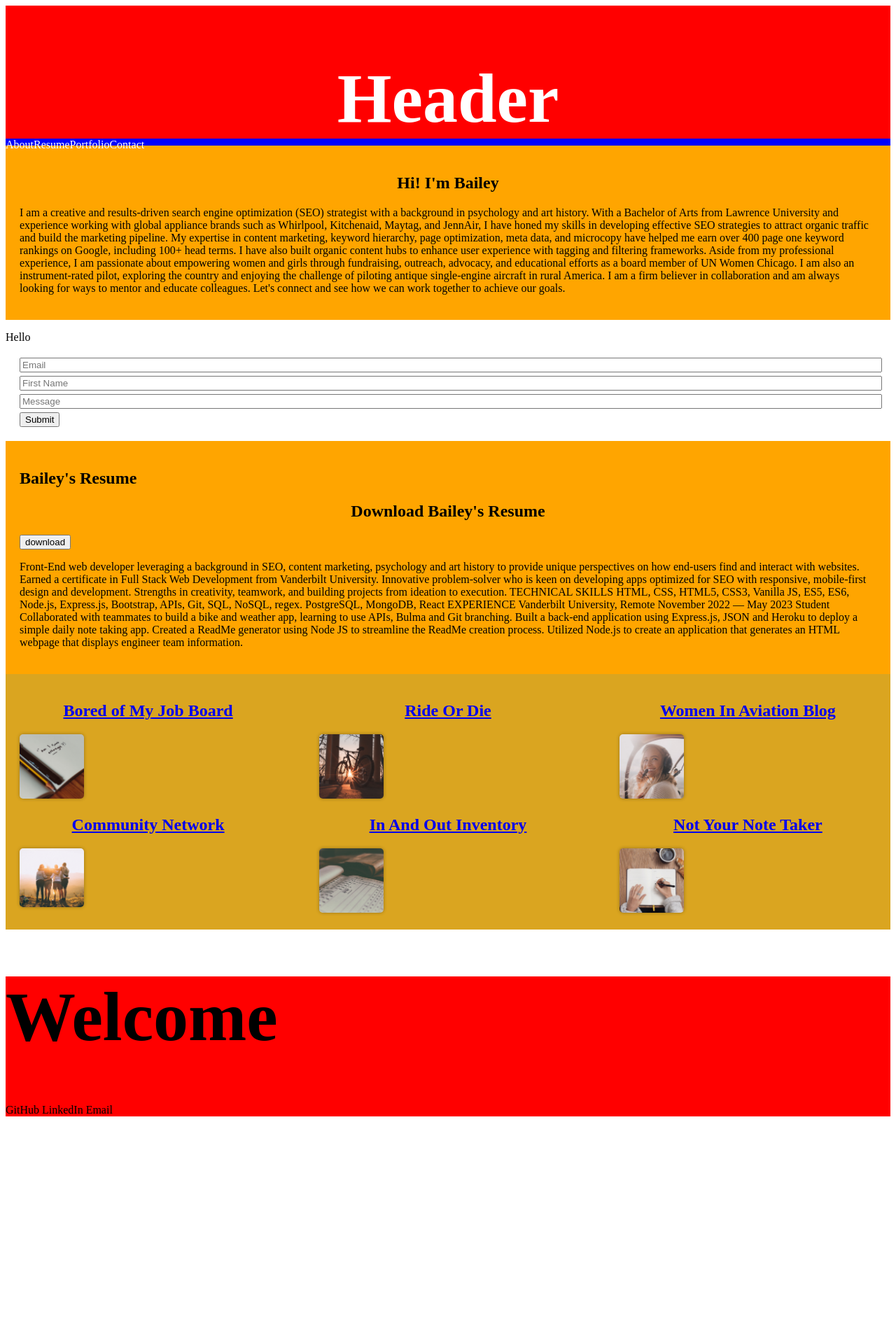
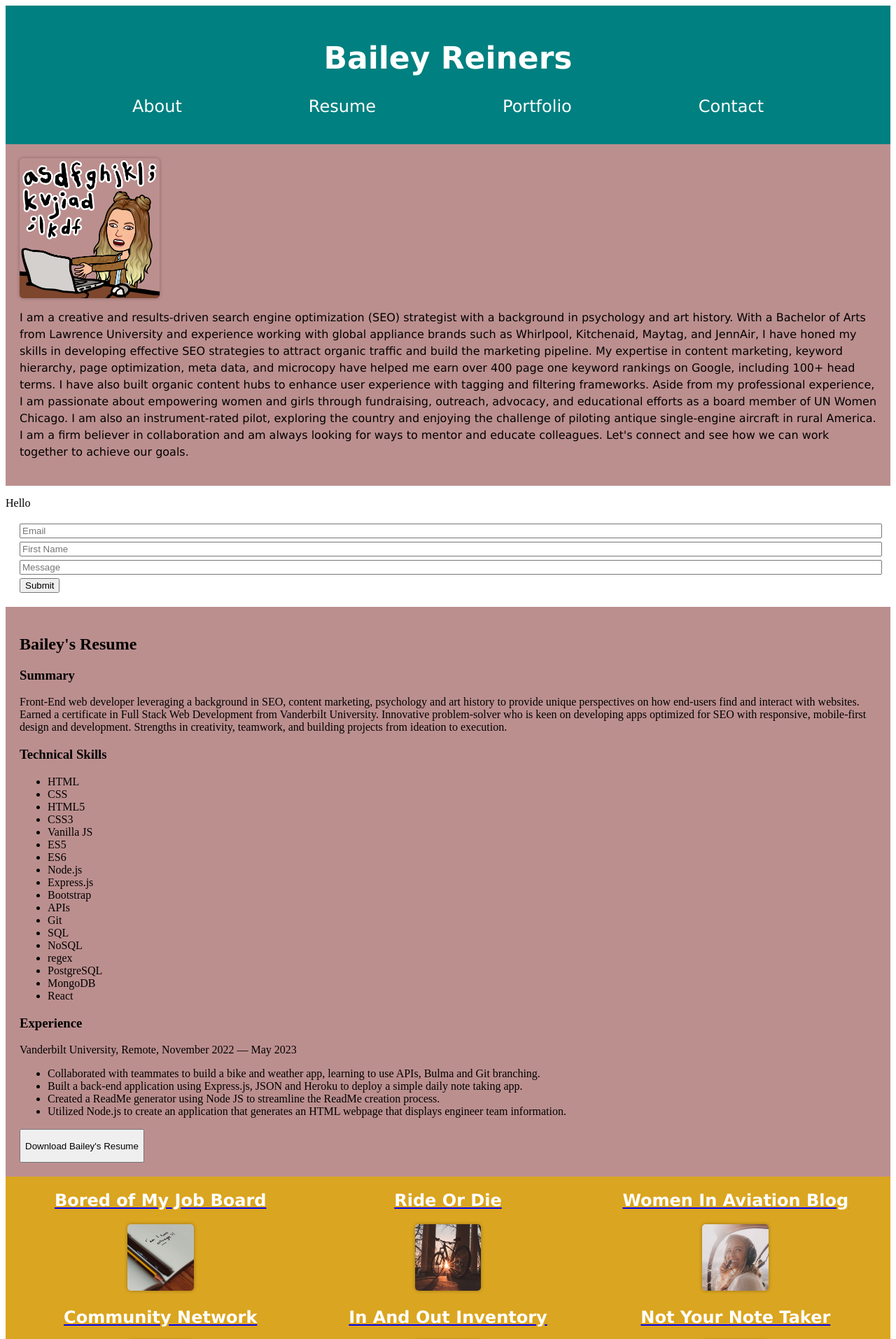
Before and after one commit to skyeflier/meet-bailey, a React (Create React App) app: page /resume in a window 1280 px wide. Shown: the top 1913 px of the page at 70% size. Before the commit the page ends 1603 px from the top, so only its background shows below. Built offline with nearby package versions, Linux system fonts and the light colour scheme.

Commit message:
updated css

```diff
--- a/src/App.js
+++ b/src/App.js
@@ -1,14 +1,14 @@
 import React from "react";
 // import HomePage from './HomePage';
 import Header from './components/Header/Header';
-// import Navbar from './components/Header/Navbar'; //?? DO I IMPORT THIS?
+// import Navbar from './components/Header/Navbar';
 
 import About from './components/About';
 import Contact from './components/Contact/index';
 import Resume from './components/Resume';
 import Portfolio from './components/Portfolio/Portfolio';
 // import Project from './components/Portfolio/Project';
-import Footer from './components/Footer'; // ?? DON'T THINK I IMPORT THIS
+import Footer from './components/Footer';
 
 // import Route from './components/Route';
 
@@ -21,7 +21,7 @@ function App() {
             <Resume />
             <Portfolio />
             <Footer />
-        </div>
+        </div >
     )
 }
 
--- a/src/components/About.js
+++ b/src/components/About.js
@@ -1,34 +1,36 @@
 // CONSIDER RENAMING SECTION TO ABOUT
 import React from 'react';
-import '../styles/Section.css';
-
-// By importing the Section.css file, it is added to the DOM whenever this component loads
-
-// We can also style a component inside of its JavaScript file by adding style properties to its rendered elements
-// Unlike regular HTML, a JSX style property must be an object instead of a string
-// On a style object, we camelCase all property names, and put all of the values in quotes
-// Non quoted values default to "pixels", e.g. height, margin, padding
-
-const styles = {
-    sectionStyles: {
-        background: 'orange',
-    },
-};
-
-// We use JSX curly braces to evaluate the style object on the JSX tag
+import Bitmoji from './bitmoji-of-manic-woman-coding.png'
 
 function About() {
+    const styles = {
+        containerStyles: {
+            display: 'flex',
+            alignItems: 'center',
+            flexWrap: 'wrap',
+            backgroundColor: 'rosybrown',
+            paddingTop: '20px',
+            paddingBottom: '20px',
+        },
+        imageStyles: {
+            width: '200px',
+            height: 'auto',
+            objectFit: 'cover',
+            borderRadius: '5px',
+            boxShadow: '0 0 5px rgba(0, 0, 0, 0.3)',
+            marginRight: '20px',
+        },
+        textStyles: {
+            lineHeight: '1.5em',
+            fontFamily: "'Lucida Sans', 'Lucida Sans Regular', 'Lucida Grande', 'Lucida Sans Unicode', Geneva, Verdana, sans-serif",
+        },
+    };
+
     return (
-        <section id="about" style={styles.sectionStyles} className="section">
-            <h2>Hi! I'm Bailey</h2>
-            <p>
-                I am a creative and results-driven search engine optimization (SEO) strategist with a background in psychology and art history. With a Bachelor of Arts from Lawrence University and experience working with global appliance brands such as Whirlpool, Kitchenaid, Maytag, and JennAir, I have honed my skills in developing effective SEO strategies to attract organic traffic and build the marketing pipeline.
-
-                My expertise in content marketing, keyword hierarchy, page optimization, meta data, and microcopy have helped me earn over 400 page one keyword rankings on Google, including 100+ head terms. I have also built organic content hubs to enhance user experience with tagging and filtering frameworks.
-
-                Aside from my professional experience, I am passionate about empowering women and girls through fundraising, outreach, advocacy, and educational efforts as a board member of UN Women Chicago. I am also an instrument-rated pilot, exploring the country and enjoying the challenge of piloting antique single-engine aircraft in rural America.
-
-                I am a firm believer in collaboration and am always looking for ways to mentor and educate colleagues. Let's connect and see how we can work together to achieve our goals.
+        <section id="about" style={styles.containerStyles} className="section">
+            <img src={Bitmoji} alt="Bitmoji avatar of manic woman with long hair coding" style={styles.imageStyles} />
+            <p style={styles.textStyles}>
+                I am a creative and results-driven search engine optimization (SEO) strategist with a background in psychology and art history. With a Bachelor of Arts from Lawrence University and experience working with global appliance brands such as Whirlpool, Kitchenaid, Maytag, and JennAir, I have honed my skills in developing effective SEO strategies to attract organic traffic and build the marketing pipeline. My expertise in content marketing, keyword hierarchy, page optimization, meta data, and microcopy have helped me earn over 400 page one keyword rankings on Google, including 100+ head terms. I have also built organic content hubs to enhance user experience with tagging and filtering frameworks. Aside from my professional experience, I am passionate about empowering women and girls through fundraising, outreach, advocacy, and educational efforts as a board member of UN Women Chicago. I am also an instrument-rated pilot, exploring the country and enjoying the challenge of piloting antique single-engine aircraft in rural America. I am a firm believer in collaboration and am always looking for ways to mentor and educate colleagues. Let's connect and see how we can work together to achieve our goals.
             </p>
         </section>
     );
--- a/src/components/Contact/style.css
+++ b/src/components/Contact/style.css
@@ -1,5 +1,8 @@
 .form {
   margin: 20px;
+  border: 5px;
+  border-color: rosybrown;
+  font-family: "'Lucida Sans', 'Lucida Sans Regular', 'Lucida Grande', 'Lucida Sans Unicode', Geneva, Verdana, sans-serif",
 }
 
 .form input {
--- a/src/components/Footer.js
+++ b/src/components/Footer.js
@@ -1,37 +1,30 @@
 import React from 'react';
-import '../styles/Footer.css';
 
-// By importing the Footer.css file, it is added to the DOM whenever this component loads
-
-// We can also style a component inside of its JavaScript file by adding style properties to its rendered elements
-// Unlike regular HTML, a JSX style property must be an object instead of a string
-// On a style object, we camelCase all property names, and put all of the values in quotes
-// Non quoted values default to "pixels", e.g. height, margin, padding
-
-const styles = {
-    footerStyle: {
-        background: 'red',
-    },
-    headingStyle: {
-        fontSize: '100px',
-    },
+function Footer() {
+    const styles = {
+        footerStyle: {
+            display: 'flex',
+            flexWrap: 'wrap',
+            alignItems: 'baseline',
+            justifyContent: 'space-evenly',
+            backgroundColor: 'teal',
+            paddingTop: '20px',
+            paddingBottom: '20px',
+        },
+        textStyle: {
+            fontFamily: "'Lucida Sans', 'Lucida Sans Regular', 'Lucida Grande', 'Lucida Sans Unicode', Geneva, Verdana, sans-serif",
+            fontSize: '24px',
+            color: 'white',
+            textDecoration: 'none',
+        }
+    }
+    return (
+        <footer style={styles.footerStyle} className="footer">
+            <a href="#https://github.com/skyeflier" style={styles.textStyle}>GitHub</a>
+            <a href="#https://www.linkedin.com/in/baileyreiners/" style={styles.textStyle}>LinkedIn</a>
+            <a href="#mailto:baileyreiners26@gmail.com" style={styles.textStyle}>Email</a>
+        </footer>
+    )
 };
 
-// We use JSX curly braces to evaluate the style object
-
-function Footer() {
-    return (
-        <footer style={styles.footerStyle} className="footer">
-            <div>
-                <h1 style={styles.headingStyle}>Welcome</h1>
-                <p>
-                    GitHub
-                    LinkedIn
-                    Email
-                </p>
-            </div>
-        </footer>
-    );
-}
-
 export default Footer;
--- a/src/components/Header/Header.js
+++ b/src/components/Header/Header.js
@@ -1,29 +1,23 @@
 import React from 'react';
-import '../../styles/Header.css';
 import Navbar from './Navbar.js';
 
-// By importing the Header.css file, it is added to the DOM whenever this component loads
-
-// We can also style a component inside of its JavaScript file by adding style properties to its rendered elements
-// Unlike regular HTML, a JSX style property must be an object instead of a string
-// On a style object, we camelCase all property names, and put all of the values in quotes
-// Non quoted values default to "pixels", e.g. height, margin, padding
-
-const styles = {
-    headerStyle: {
-        background: 'red',
-    },
-    headingStyle: {
-        fontSize: '100px',
-    },
-};
-
-// We use JSX curly braces to evaluate the style object
-
 function Header() {
+    const styles = {
+        headerStyle: {
+            textAlign: 'center',
+            backgroundColor: 'teal',
+            paddingTop: '20px',
+            paddingBottom: '20px',
+        },
+        textStyle: {
+            fontFamily: "'Lucida Sans', 'Lucida Sans Regular', 'Lucida Grande', 'Lucida Sans Unicode', Geneva, Verdana, sans-serif",
+            fontSize: '44px',
+            color: 'white',
+        }
+    }
     return (
         <header style={styles.headerStyle} className="header">
-            <h1 style={styles.headingStyle}>Header</h1>
+            <h1 style={styles.textStyle}>Bailey Reiners</h1>
             <Navbar />
         </header>
     );
--- a/src/components/Header/Navbar.js
+++ b/src/components/Header/Navbar.js
@@ -1,29 +1,29 @@
 import React from 'react';
-import '../../styles/Navbar.css';
-
-// By importing the Navbar.css file, it is added to the DOM whenever this component loads
-
-// We can also style a component inside of its JavaScript file by adding style properties to its rendered elements
-// Unlike regular HTML, a JSX style property must be an object instead of a string
-// On a style object, we camelCase all property names, and put all of the values in quotes
-// Non quoted values default to "pixels", e.g. height, margin, padding
-
-const styles = {
-    navbarStyle: {
-        background: 'blue',
-        justifyContent: 'flex-end',
-    },
-};
-
-// We use JSX curly braces to evaluate the style object on the JSX tag
 
 function Navbar() {
+    const styles = {
+        navbarStyle: {
+            display: 'flex',
+            flexWrap: 'wrap',
+            alignItems: 'baseline',
+            justifyContent: 'space-evenly',
+            backgroundColor: 'teal',
+            addingTop: '20px',
+            paddingBottom: '20px',
+        },
+        textStyle: {
+            fontFamily: "'Lucida Sans', 'Lucida Sans Regular', 'Lucida Grande', 'Lucida Sans Unicode', Geneva, Verdana, sans-serif",
+            fontSize: '24px',
+            color: 'white',
+            textDecoration: 'none',
+        }
+    }
     return (
         <nav style={styles.navbarStyle} className="navbar">
-            <a href="#about">About</a>
-            <a href="#resume">Resume</a>
-            <a href="#portfolio">Portfolio</a>
-            <a href="#contact">Contact</a>
+            <a href="#about" style={styles.textStyle}>About</a>
+            <a href="#resume" style={styles.textStyle}>Resume</a>
+            <a href="#portfolio" style={styles.textStyle}>Portfolio</a>
+            <a href="#contact" style={styles.textStyle}>Contact</a>
         </nav>
     );
 }
--- a/src/components/Portfolio/Portfolio.js
+++ b/src/components/Portfolio/Portfolio.js
@@ -1,5 +1,4 @@
 import React from 'react';
-import '../../styles/Portfolio.css';
 import JobImage from './bored-of-my-job-board.jpg';
 import BicycleImage from './ride-or-die-app.jpg';
 import AviationImage from './women-in-aviation-blog.jpg';
@@ -14,8 +13,10 @@ function Portfolio() {
         portfolioStyles: {
             display: 'flex',
             flexWrap: 'wrap',
-            justifyContent: 'space-between',
+            justifyContent: 'space-evenly',
             backgroundColor: 'goldenrod',
+            addingTop: '20px',
+            paddingBottom: '20px',
         },
         itemStyles: {
             display: 'flex',
@@ -23,6 +24,7 @@ function Portfolio() {
             alignItems: 'center',
             marginBottom: '20x',
             width: '30%',
+            textAlign: 'center',
         },
         imageStyles: {
             width: '25%',
@@ -31,9 +33,13 @@ function Portfolio() {
             borderRadius: '5px',
             boxShadow: '0 0 5px rgba(0, 0, 0, 0.3)',
         },
-        textStyles: {
+        titleStyles: {
+            fontFamily: "'Lucida Sans', 'Lucida Sans Regular', 'Lucida Grande', 'Lucida Sans Unicode', Geneva, Verdana, sans-serif",
+            fontSize: '24px',
+            color: 'white',
+            textDecoration: 'none',
             textAlign: 'center',
-        },
+        }
     };
     return (
         <div id="portfolio" style={styles.portfolioStyles} className="portfolio">
--- a/src/components/Resume.js
+++ b/src/components/Resume.js
@@ -1,24 +1,16 @@
-// CONSIDER RENAMING SECTION TO ABOUT
 import React from 'react';
 import '../styles/Section.css';
 import Reiners_Resume from '../Reiners_Resume.pdf';
 
-// By importing the Section.css file, it is added to the DOM whenever this component loads
-
-// We can also style a component inside of its JavaScript file by adding style properties to its rendered elements
-// Unlike regular HTML, a JSX style property must be an object instead of a string
-// On a style object, we camelCase all property names, and put all of the values in quotes
-// Non quoted values default to "pixels", e.g. height, margin, padding
-
-const styles = {
-    sectionStyles: {
-        background: 'orange',
-    },
-};
-
-// We use JSX curly braces to evaluate the style object on the JSX tag
 
 function Resume() {
+    const styles = {
+        sectionStyles: {
+            backgroundColor: 'rosybrown',
+            paddingTop: '20px',
+            paddingBottom: '20px',
+        },
+    }
     function DownloadResume() {
         const ResumeInfo = Reiners_Resume
         const blob = new Blob([ResumeInfo], { type: "application/pdf" })
@@ -32,24 +24,55 @@ function Resume() {
     return (
         <section id="resume" style={styles.sectionStyles} className="section">
             <h1>Bailey's Resume</h1>
-            <h2>Download Bailey's Resume</h2>
+
+            <div className="resume-body">
+                <div className="resume-section">
+                    <h3>Summary</h3>
+                    <p>
+                        Front-End web developer leveraging a background in SEO, content marketing, psychology and art history to provide unique perspectives on how end-users find and interact with websites. Earned a certificate in Full Stack Web Development from Vanderbilt University. Innovative problem-solver who is keen on developing apps optimized for SEO with responsive, mobile-first design and development. Strengths in creativity, teamwork, and building projects from ideation to execution.
+                    </p>
+                </div>
+
+                <div className="resume-section">
+                    <h3>Technical Skills</h3>
+                    <ul>
+                        <li>HTML</li>
+                        <li>CSS</li>
+                        <li>HTML5</li>
+                        <li>CSS3</li>
+                        <li>Vanilla JS</li>
+                        <li>ES5</li>
+                        <li>ES6</li>
+                        <li>Node.js</li>
+                        <li>Express.js</li>
+                        <li>Bootstrap</li>
+                        <li>APIs</li>
+                        <li>Git</li>
+                        <li>SQL</li>
+                        <li>NoSQL</li>
+                        <li>regex</li>
+                        <li>PostgreSQL</li>
+                        <li>MongoDB</li>
+                        <li>React</li>
+                    </ul>
+                </div>
+
+                <div className="resume-section">
+                    <h3>Experience</h3>
+                    <p>
+                        Vanderbilt University, Remote, November 2022 — May 2023
+                    </p>
+                    <ul>
+                        <li>Collaborated with teammates to build a bike and weather app, learning to use APIs, Bulma and Git branching.</li>
+                        <li>Built a back-end application using Express.js, JSON and Heroku to deploy a simple daily note taking app.</li>
+                        <li>Created a ReadMe generator using Node JS to streamline the ReadMe creation process.</li>
+                        <li>Utilized Node.js to create an application that generates an HTML webpage that displays engineer team information.</li>
+                    </ul>
+                </div>
+            </div>
             <button onClick={DownloadResume}>
-                download
+                <p>Download Bailey's Resume</p>
             </button>
-            <p>
-                Front-End web developer leveraging a background in SEO, content marketing, psychology and art history to provide unique perspectives on how end-users find and interact with websites. Earned a certificate in Full Stack Web Development from Vanderbilt University. Innovative problem-solver who is keen on developing apps optimized for SEO with responsive, mobile-first design and development. Strengths in creativity, teamwork, and building projects from ideation to execution.
-
-                TECHNICAL SKILLS
-                HTML, CSS, HTML5, CSS3, Vanilla JS, ES5, ES6, Node.js, Express.js, Bootstrap, APIs, Git, SQL, NoSQL, regex. PostgreSQL, MongoDB, React
-
-                EXPERIENCE
-                Vanderbilt University, Remote	November 2022 — May 2023
-                Student
-                Collaborated with teammates to build a bike and weather app, learning to use APIs, Bulma and Git branching.
-                Built a back-end application using Express.js, JSON and Heroku to deploy a simple daily note taking app.
-                Created a ReadMe generator using Node JS to streamline the ReadMe creation process.
-                Utilized Node.js to create an application that generates an HTML webpage that displays engineer team information.
-            </p>
         </section>
     );
 }
--- a/src/styles/Footer.css
+++ /dev/null
@@ -1,12 +0,0 @@
-.footer {
-  background: #b71775;
-  height: 200px;
-}
-
-.header h1 {
-  margin: 0;
-  padding-top: 75px;
-  text-align: center;
-  color: white;
-  font-size: 3rem;
-}
--- a/src/styles/Header.css
+++ /dev/null
@@ -1,12 +0,0 @@
-.header {
-    background: #b71775;
-    height: 200px;
-}
-
-.header h1 {
-    margin: 0;
-    /* padding-top: 75px; */
-    text-align: center;
-    color: white;
-    font-size: 1.7rem;
-}
--- a/src/styles/Navbar.css
+++ /dev/null
@@ -1,12 +0,0 @@
-.navbar {
-  background: #6a1b9a;
-  height: 100px;
-}
-
-.navbar a {
-  color: white;
-  /* font-size: 1.3rem; */
-  text-decoration: none;
-  /* margin: 5px; */
-  /* line-height: 3; */
-}
--- a/src/styles/Portfolio.css
+++ /dev/null
@@ -1,8 +0,0 @@
-.portfolio {
-    background: #f3e5f5;
-    padding: 20px;
-  }
-
-  .portfolio h2 {
-    text-align: center;
-  }
```
Also changed, not shown: src/components/bitmoji-of-manic-woman-coding.png (added).
